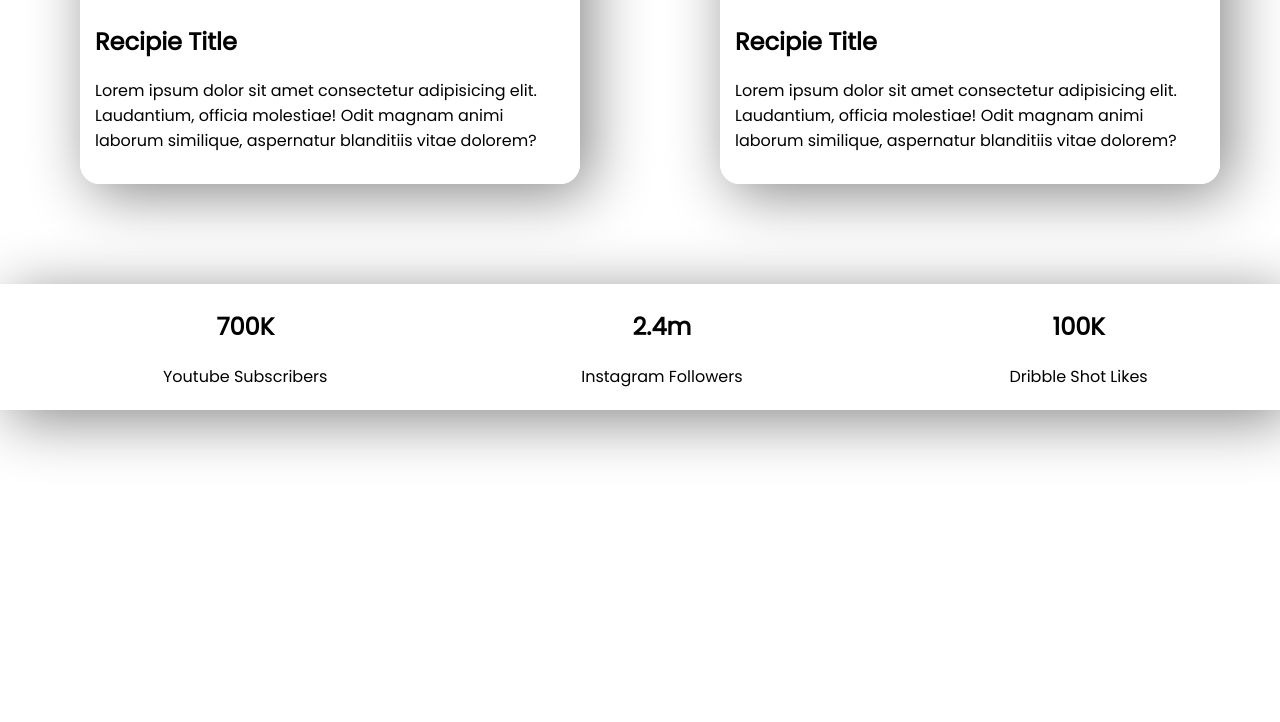
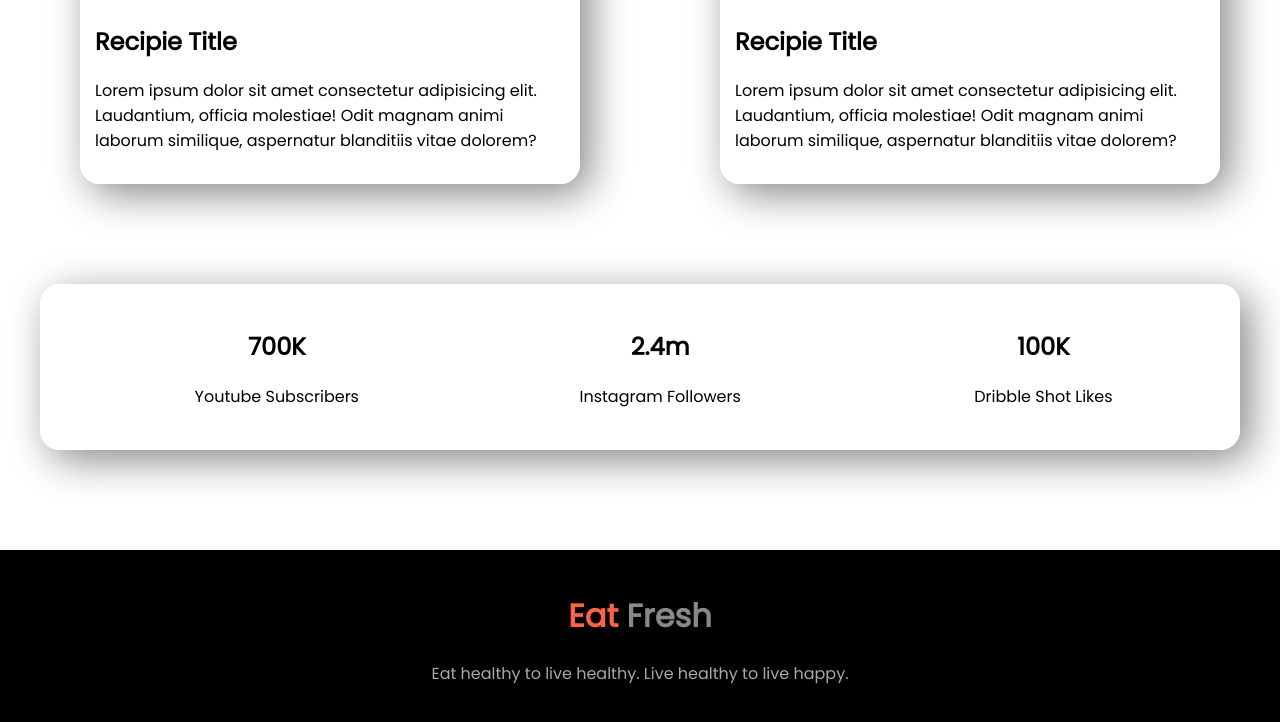
Before and after one commit to btamit/eat-healthy-food, a plain HTML site: page index.html in a window 1280 px wide. Shown: the part 1735-2457 px from the top of the page. Before the commit the page ends 2245 px from the top, so only its background shows below. Drawn offline with Linux system fonts and the light colour scheme.

Commit message:
done everything

```diff
--- a/index.html
+++ b/index.html
@@ -79,5 +79,10 @@
         </div>
       </div>
     </section>
+    <footer>
+        <h1> <span>Eat</span> Fresh  </h1>
+        <p>Eat healthy to live healthy. Live healthy to live happy.</p>
+    </footer>
+
   </body>
 </html>
--- a/style.css
+++ b/style.css
@@ -55,7 +55,7 @@ span{
     width: 100%;
 }
 .food{
-    box-shadow: 10px 10px 60px #888888;
+    box-shadow: 10px 10px 40px #888888;
     border: 5px solid white;
     border-radius: 20px;
     margin-right: 60px;
@@ -74,10 +74,8 @@ span{
 }
 .last-part{
     display:flex;
-    border: 5px solid white;
-    border-radius: 20px;
+
     text-align: center;
-    margin: 0 10px 0 10px;
 }
 .last-portion{
     width: 30%;
@@ -85,5 +83,22 @@ span{
 }
 .last-section{
     margin: 100px 0;
-    box-shadow: 10px 10px 60px #888888;
+    box-shadow: 10px 10px 40px #888888;
+    margin-left: 40px;
+    margin-right: 40px;
+    border: 5px solid white;
+    border-radius: 20px;
+    padding: 20px;
 }
+footer {
+    text-align: center;
+    background-color: black;
+    color: #afa5a5;
+    padding: 20px;
+}
+footer span{
+    color: tomato;
+}
+footer h1{
+    color: #888888;
+}
```
